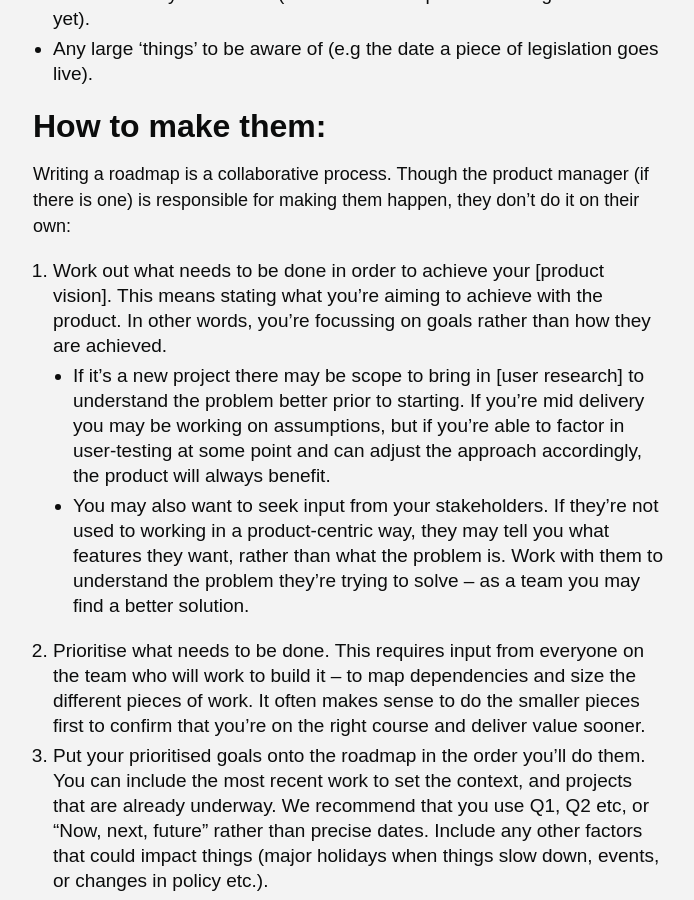
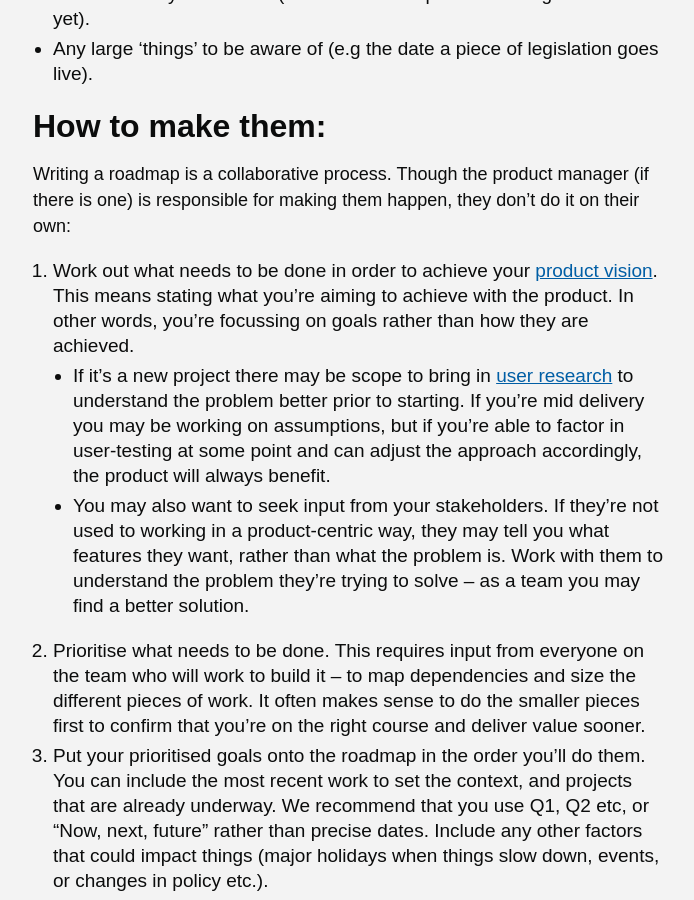
Before and after one commit to UKHomeOffice/playbook, a Jekyll site: the page built from _playbooks/Roadmaps.md, in a window 1280 px wide and 900 px high, scrolled down 1374 px. Shown: the whole window, without its empty margins (457-1151 px from the left). Built offline with Jekyll 4.4.1, drawn with Linux system fonts in a browser that asks for light colours; nearby versions of some CDN libraries; some web fonts are replaced; the repository's description, which GitHub fills in, is left out; some of the changed lines change nothing that is shown.

Commit message:
Added links

```diff
--- a/_playbooks/Roadmaps.md
+++ b/_playbooks/Roadmaps.md
@@ -28,8 +28,8 @@ How roadmaps look, what they should show and how they should be managed varies,
 
 ## How to make them:
 Writing a roadmap is a collaborative process. Though the product manager (if there is one) is responsible for making them happen, they don't do it on their own:
-1. Work out what needs to be done in order to achieve your [product vision]. This means stating what you’re aiming to achieve with the product. In other words, you're focussing on goals rather than how they are achieved.
-    *   If it's a new project there may be scope to bring in [user research] to understand the problem better prior to starting. If you're mid delivery you may be working on assumptions, but if you’re able to factor in user-testing at some point and can adjust the approach accordingly, the product will always benefit.
+1. Work out what needs to be done in order to achieve your [product vision]({{site.baseurl}}/playbook/). This means stating what you’re aiming to achieve with the product. In other words, you're focussing on goals rather than how they are achieved.
+    *   If it's a new project there may be scope to bring in [user research]({{site.baseurl}}/playbook/) to understand the problem better prior to starting. If you're mid delivery you may be working on assumptions, but if you’re able to factor in user-testing at some point and can adjust the approach accordingly, the product will always benefit.
     *   You may also want to seek input from your stakeholders. If they’re not used to working in a product-centric way, they may tell you what features they want, rather than what the problem is. Work with them to understand the problem they’re trying to solve – as a team you may find a better solution.
 2. Prioritise what needs to be done. This requires input from everyone on the team who will work to build it – to map dependencies and size the different pieces of work. It often makes sense to do the smaller pieces first to confirm that you're on the right course and deliver value sooner.
 3. Put your prioritised goals onto the roadmap in the order you’ll do them. You can include the most recent work to set the context, and projects that are already underway. We recommend that you use Q1, Q2 etc, or "Now, next, future" rather than precise dates. Include any other factors that could impact things (major holidays when things slow down, events, or changes in policy etc.).
```
